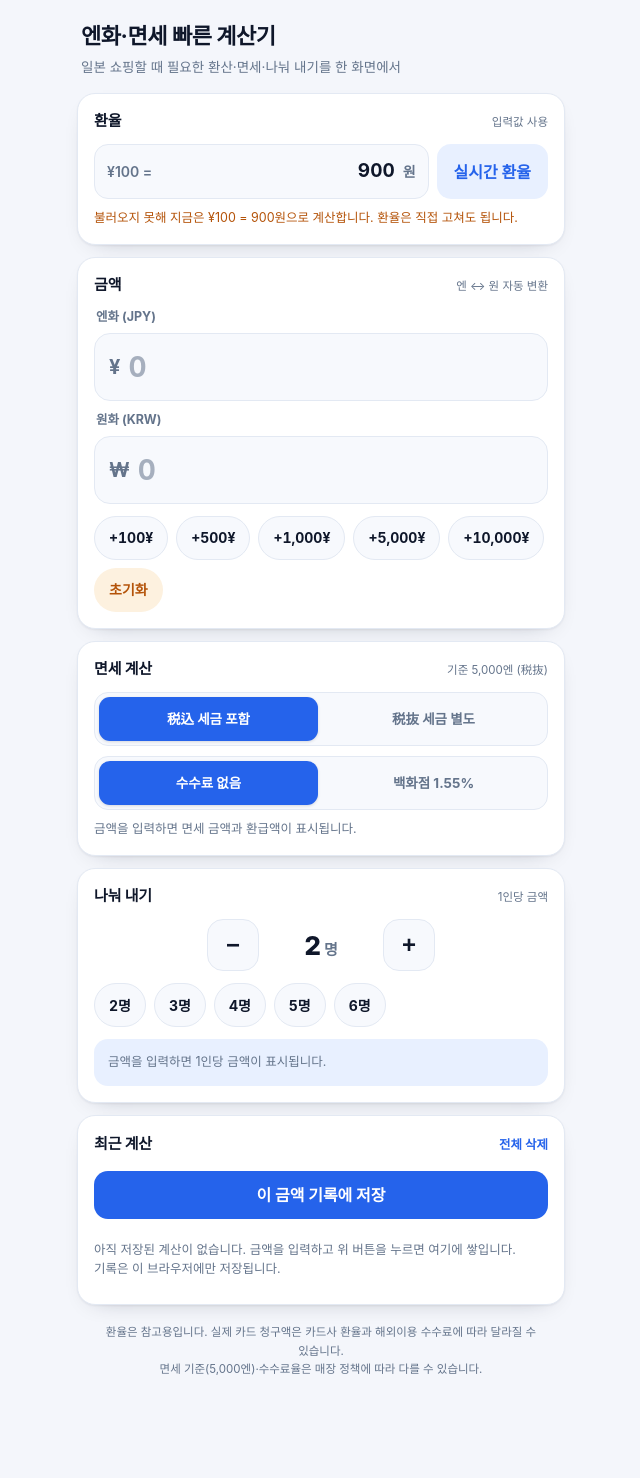
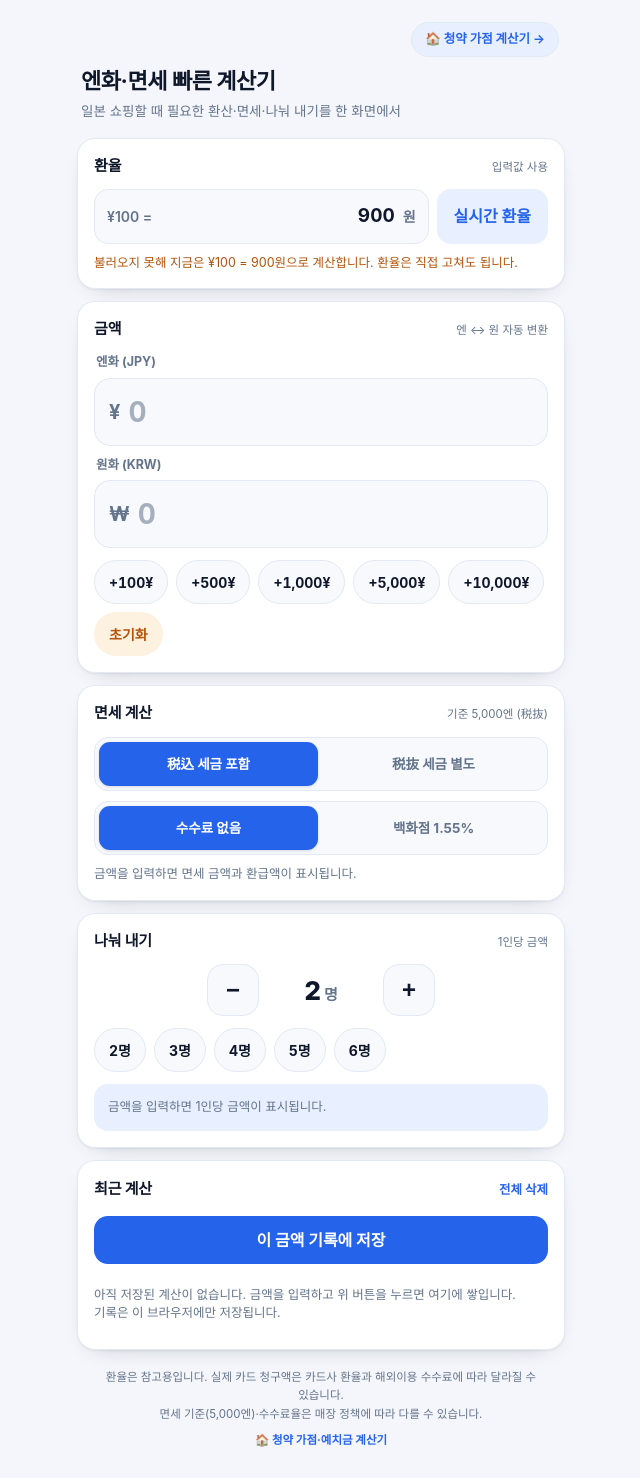
Before and after one commit to jaystacyoh/jaystacyoh.github.io, a plain HTML site: page index.html in a window 1280 px wide. Shown: the whole page, without its empty margins (319-959 px from the left). Before the commit the page ends 1407 px from the top, so only its background shows below. Drawn offline with Linux system fonts and the light colour scheme; no server answers.

Commit message:
feat: 메인 엔화 계산기에 청약 계산기 이동 버튼 추가 (#3)
- index.html 상단 우측 pill 버튼 + 하단 링크로 ./cheongyak/ 연결
- cheongyak/index.html의 메인 복귀 링크를 상대경로(../)로 통일
- README에 두 계산기 상호 이동 안내 한 줄 추가

Co-authored-by: jaystacyoh <jaystacyoh@users.noreply.github.com>

```diff
--- a/index.html
+++ b/index.html
@@ -63,6 +63,15 @@
     -webkit-font-smoothing:antialiased;
   }
   .wrap{max-width:520px;margin:0 auto;padding:calc(18px + env(safe-area-inset-top)) 16px calc(28px + env(safe-area-inset-bottom))}
+  .topnav{display:flex;justify-content:flex-end;margin:0 2px 10px}
+  .pill-link{
+    display:inline-flex;align-items:center;gap:4px;min-height:34px;
+    font-size:12.5px;font-weight:700;color:var(--accent);text-decoration:none;
+    background:var(--accent-soft);border:1px solid var(--line);border-radius:999px;
+    padding:7px 13px;text-align:right;
+  }
+  .pill-link:hover{border-color:var(--accent)}
+  .pill-link:active{transform:scale(.98)}
   .hero{margin:4px 4px 16px}
   h1{font-size:22px;line-height:1.3;margin:0 0 6px;letter-spacing:-.02em}
   .hero p{margin:0;color:var(--muted);font-size:13.5px}
@@ -186,6 +195,8 @@
   .note[data-state="ok"]{color:var(--ok)}
   .note[data-state="warn"]{color:var(--warn)}
   footer{margin:18px 6px 0;text-align:center;font-size:11.5px;line-height:1.6;color:var(--muted)}
+  footer a{color:var(--accent);font-weight:700;text-decoration:none}
+  .footer-nav{margin:8px 0 0}
   .sr-only{position:absolute;width:1px;height:1px;padding:0;margin:-1px;overflow:hidden;clip:rect(0 0 0 0);white-space:nowrap;border:0}
   @media (prefers-reduced-motion: reduce){
     *{transition:none !important;animation:none !important}
@@ -195,6 +206,7 @@
 <body>
 <div class="wrap">
   <header class="hero">
+    <div class="topnav"><a class="pill-link" href="./cheongyak/">🏠 청약 가점 계산기 →</a></div>
     <h1>엔화·면세 빠른 계산기</h1>
     <p>일본 쇼핑할 때 필요한 환산·면세·나눠 내기를 한 화면에서</p>
   </header>
@@ -290,6 +302,7 @@
   <footer>
     환율은 참고용입니다. 실제 카드 청구액은 카드사 환율과 해외이용 수수료에 따라 달라질 수 있습니다.<br>
     면세 기준(5,000엔)·수수료율은 매장 정책에 따라 다를 수 있습니다.
+    <p class="footer-nav"><a href="./cheongyak/">🏠 청약 가점·예치금 계산기</a></p>
   </footer>
 </div>
 
```
Also changed, not shown: cheongyak/index.html (+2 -2 lines), 1 other file.
